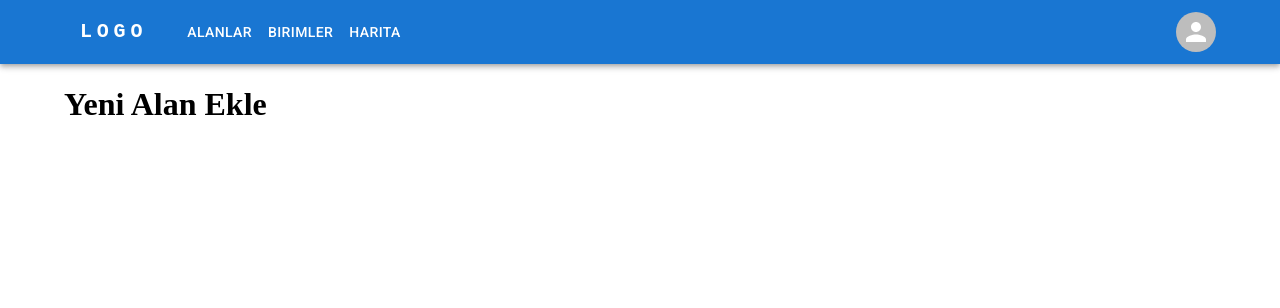
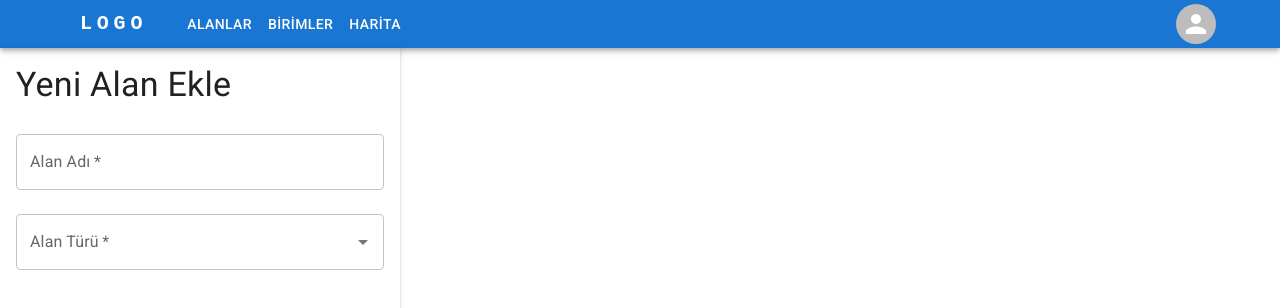
Before and after one commit to beratbayram/battleground, a Next.js app: page /home/fields/new in a window 1280 px wide. Shown: the top 308 px of the page. Built offline with nearby package versions, Linux system fonts and the light colour scheme; some icons are missing.

Commit message:
Add new field page

```diff
--- a/app/home/fields/new/page.tsx
+++ b/app/home/fields/new/page.tsx
@@ -1,7 +1,25 @@
-export default async function Page() {
+"use client";
+import { BtAutoComplete } from "@/lib/components/BtAutoComplete";
+import { BtTextField } from "@/lib/components/BtTextField";
+import { FIELD_TYPES } from "@/lib/types/field";
+import Box from "@mui/material/Box";
+import Typography from "@mui/material/Typography";
+
+export default function Page() {
   return (
     <main>
-      <h1>Yeni Alan Ekle</h1>
+      <Box
+        maxWidth={400}
+        padding={2}
+        boxShadow={2}
+        height={"calc(100vh - 48px)"}
+      >
+        <Typography variant="h4" component="h3" gutterBottom>
+          Yeni Alan Ekle
+        </Typography>
+        <BtTextField label="Alan Adı" required />
+        <BtAutoComplete label="Alan Türü" required options={FIELD_TYPES} />
+      </Box>
     </main>
   );
 }
--- a/app/home/layout.tsx
+++ b/app/home/layout.tsx
@@ -1,5 +1,4 @@
 import { BtAppBar } from "@/lib/components/BtAppBar";
-import { BtContainer } from "@/lib/components/BtContainer";
 import { ReactNode } from "react";
 
 interface Props {
@@ -10,7 +9,7 @@
   return (
     <>
       <BtAppBar />
-      <BtContainer>{children}</BtContainer>
+      {children}
     </>
   );
 }
--- a/app/layout.tsx
+++ b/app/layout.tsx
@@ -1,6 +1,7 @@
 import type { Metadata } from "next";
 import "./globals.scss";
 import "./reset.scss";
+import CssBaseline from '@mui/material/CssBaseline';
 import { ReactNode } from "react";
 import '@fontsource/roboto/300.css';
 import '@fontsource/roboto/400.css';
@@ -17,7 +18,8 @@
 }
 export default function RootLayout({ children }: Props) {
   return (
-    <html lang="en">
+    <html lang="tr">
+      <CssBaseline />
       <body>{children}</body>
     </html>
   );
--- a/lib/components/BtAppBar.tsx
+++ b/lib/components/BtAppBar.tsx
@@ -66,9 +66,9 @@
   }
 
   return (
-    <AppBar position="static" sx={{ marginBottom: 2 }} aria-hidden="false">
+    <AppBar position="static" aria-hidden="false">
       <BtContainer>
-        <Toolbar disableGutters>
+        <Toolbar variant="dense" disableGutters>
           <RadarIcon sx={{ display: { xs: "none", sm: "flex" }, mr: 1 }} />
           <Typography
             variant="h6"
@@ -156,7 +156,7 @@
             <Tooltip title="Open settings">
               <IconButton onClick={handleOpenUserMenu} sx={{ p: 0 }}>
                 {/* TODO: Add avatar image */}
-                <Avatar alt="Remy Sharp" src="" />{" "}
+                <Avatar alt="User" src="" />{" "}
               </IconButton>
             </Tooltip>
             <Menu
--- /dev/null
+++ b/lib/components/BtAutoComplete.tsx
@@ -0,0 +1,26 @@
+import Autocomplete from "@mui/material/Autocomplete";
+import { BtTextField } from "./BtTextField";
+import { ComponentProps } from "react";
+
+interface Props
+  extends Omit<ComponentProps<typeof Autocomplete>, "renderInput"> {
+  label: string;
+  required?: boolean;
+}
+
+export function BtAutoComplete(props: Props) {
+  return (
+    <Autocomplete
+      disablePortal
+      fullWidth
+      {...props}
+      renderInput={(params) => (
+        <BtTextField
+          {...params}
+          label={props.label}
+          required={props.required}
+        />
+      )}
+    />
+  );
+}
--- a/lib/components/BtGrid.tsx
+++ b/lib/components/BtGrid.tsx
@@ -6,6 +6,7 @@
     <Grid
       size={2}
       spacing={2}
+      padding={props.container ? 2 : 0}
       columns={{ xs: 2, sm: 4, md: 6, lg: 8, xl: 12 }}
       {...props}
     />
--- a/lib/components/BtNewCard.module.scss
+++ b/lib/components/BtNewCard.module.scss
@@ -12,6 +12,10 @@
   color: $color !important;
 }
 
-.icon{
+.icon {
   font-size: 100px !important;
 }
+
+.text {
+  text-transform: none !important;
+}
--- a/lib/components/BtNewCard.tsx
+++ b/lib/components/BtNewCard.tsx
@@ -14,7 +14,7 @@
   return (
     <BtLink key={1} href={href} color="inherit" className={classes.card}>
       <AddIcon className={classes.icon} />
-      <Typography className={classes.text}>{text}</Typography>
+      <Typography variant="button" className={classes.text}>{text}</Typography>
     </BtLink>
   );
 }
--- /dev/null
+++ b/lib/components/BtTextField.tsx
@@ -0,0 +1,6 @@
+import TextField from "@mui/material/TextField";
+import { ComponentProps } from "react";
+
+export function BtTextField(props: ComponentProps<typeof TextField>) {
+  return <TextField fullWidth margin="normal" variant="outlined" {...props} />;
+}
--- a/lib/types/field.ts
+++ b/lib/types/field.ts
@@ -1,7 +1,16 @@
+export const FIELD_TYPES = [
+  "Gözetleme",
+  "İzleme",
+  "Saldırı",
+  "Savunma",
+  "Keşif",
+  "Eğitim",
+] as const;
+
 export interface Field {
   id: number;
   name: string;
-  type: string;
+  type: typeof FIELD_TYPES[number];
   startTime: string;
   endTime: string;
   coordinates: number[][];
```
